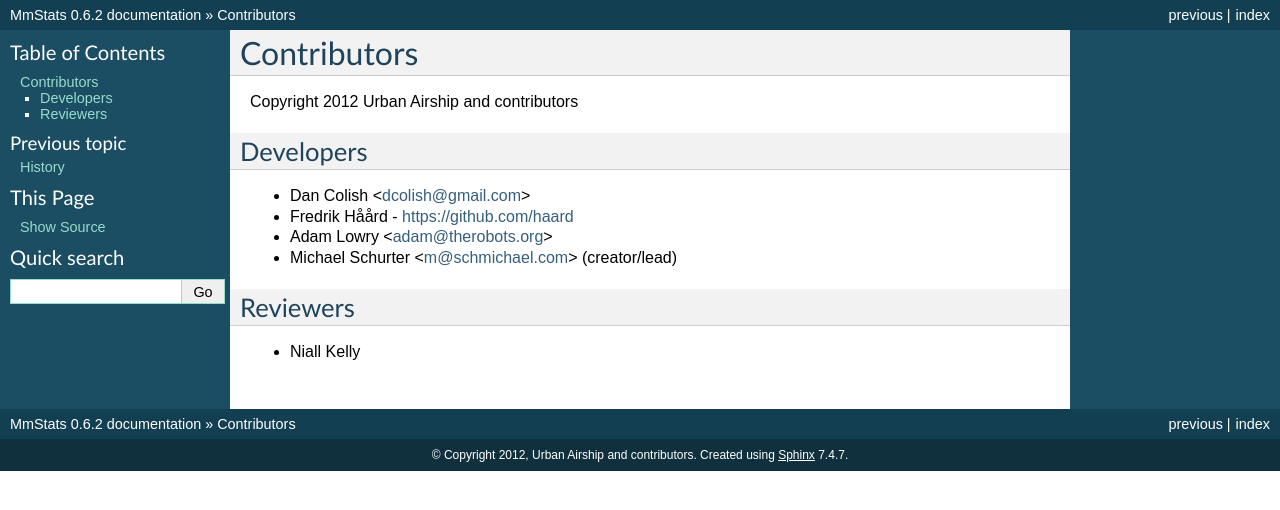
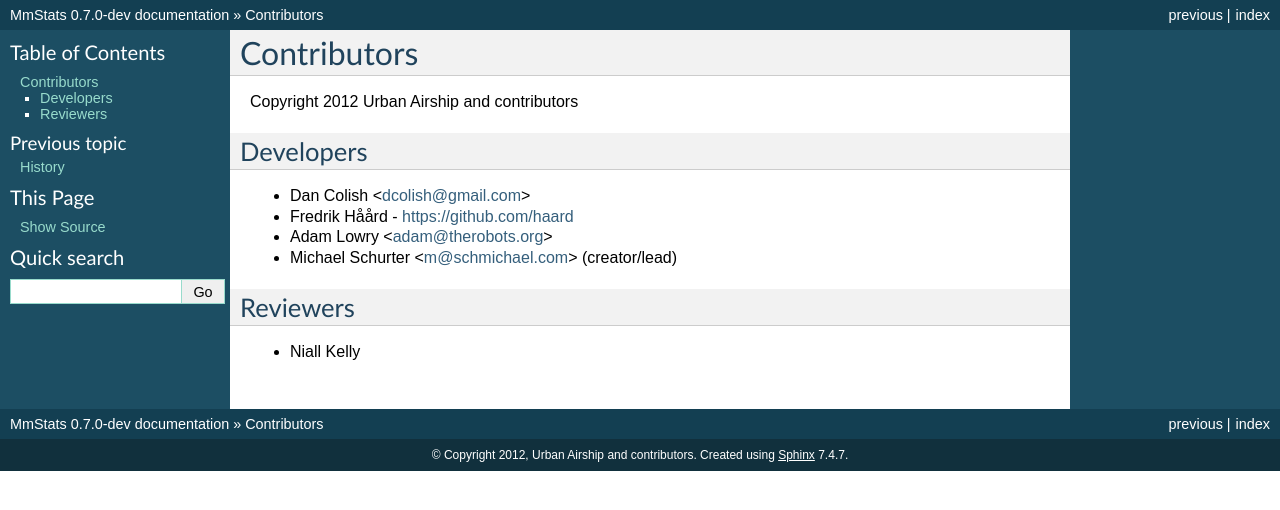
Before and after one commit to schmichael/mmstats, a Sphinx documentation site: the page built from docs/authors.rst, in a window 1280 px wide. Shown: the top 510 px of the page. Built offline with Sphinx 7.4.7, drawn with Linux system fonts in a browser that asks for light colours.

Commit message:
Autodetect version in docs

```diff
--- a/docs/conf.py
+++ b/docs/conf.py
@@ -49,9 +49,9 @@
 # built documents.
 #
 # The short X.Y version.
-version = '0.6'
+version = '.'.join(mmstats.version.split('.')[:2])
 # The full version, including alpha/beta/rc tags.
-release = '0.6.2'
+release = mmstats.version
 
 # The language for content autogenerated by Sphinx. Refer to documentation
 # for a list of supported languages.
```
